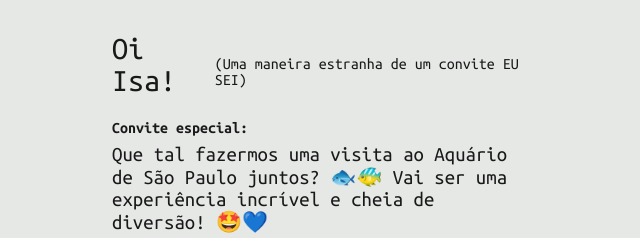
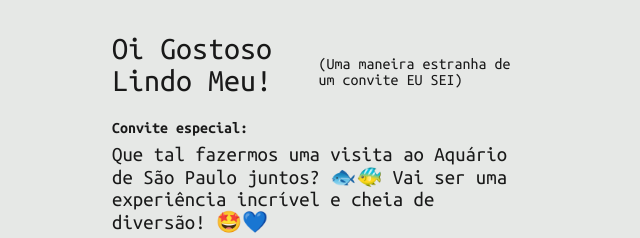
Before and after one commit to lilvxctdelasruas/isaa-invite, a plain HTML site: page index.html in a window 1280 px wide. Shown: the top 238 px of the page, without its empty margins (319-959 px from the left). Drawn offline with Linux system fonts and the light colour scheme.

Commit message:
Update index.html

```diff
--- a/index.html
+++ b/index.html
@@ -12,7 +12,7 @@
 <body>
     <div class="container">
         <div class="containerHeader">
-            <h3>Oi Isa!</h3>
+            <h3>Oi Gostoso Lindo Meu!</h3>
             <span>(Uma maneira estranha de um convite EU SEI)</span>
         </div>
         <div class="content">
```
